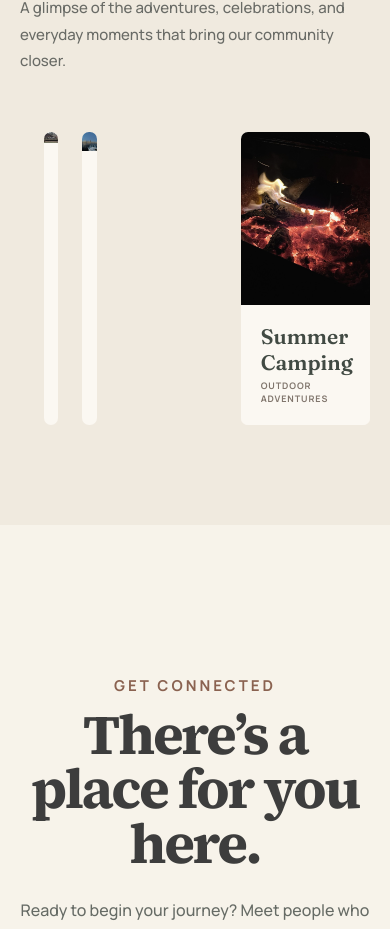
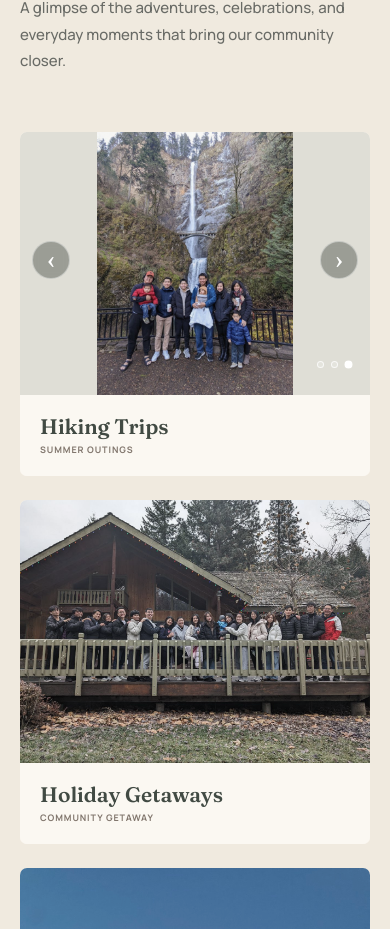
Before and after one commit to kawanseattle/kawanseattle.org, a SvelteKit app: page / in a window 390 px wide. Shown: the part 7733-8662 px from the top of the page. Built offline with nearby package versions, Linux system fonts and the light colour scheme.

Commit message:
Fix mobile moments gallery stacking

```diff
--- a/src/routes/+page.svelte
+++ b/src/routes/+page.svelte
@@ -3979,10 +3979,21 @@
 		.calendar-heading { align-items: flex-start; flex-direction: column; gap: 8px; }
 		.calendar-dates > span, .calendar-dates > button { width: 38px; height: 38px; }
 		.moments-heading { margin-top: 100px; }
-		.moments-gallery { display: grid; grid-template-columns: 1fr; grid-template-rows: none; gap: 24px; }
-		.moment, .moment-wide, .moment-tall, .moment-small {
+		.moments-gallery {
+			display: flex;
+			width: 100%;
+			flex-direction: column;
+			gap: 24px;
+		}
+		.moments-gallery > .moment,
+		.moments-gallery > .moment-wide,
+		.moments-gallery > .moment-tall,
+		.moments-gallery > .moment-small,
+		.moments-gallery > .moment-small:last-child {
 			display: block;
+			width: 100%;
 			height: auto;
+			flex: 0 0 auto;
 			grid-column: auto;
 			grid-row: auto;
 			overflow: hidden;
```
